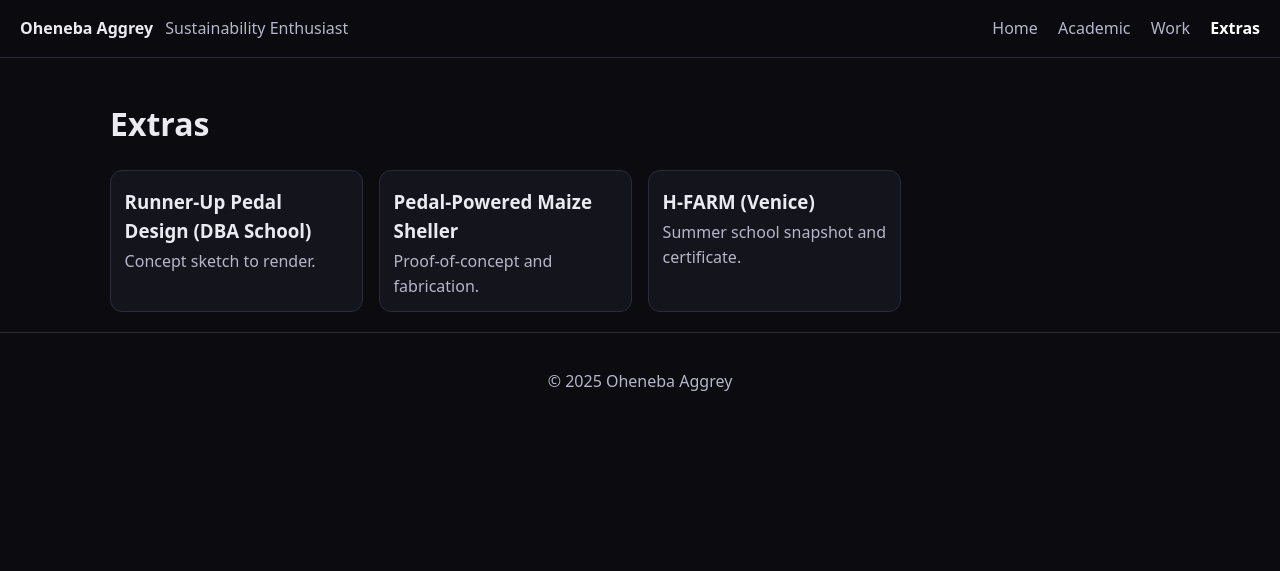
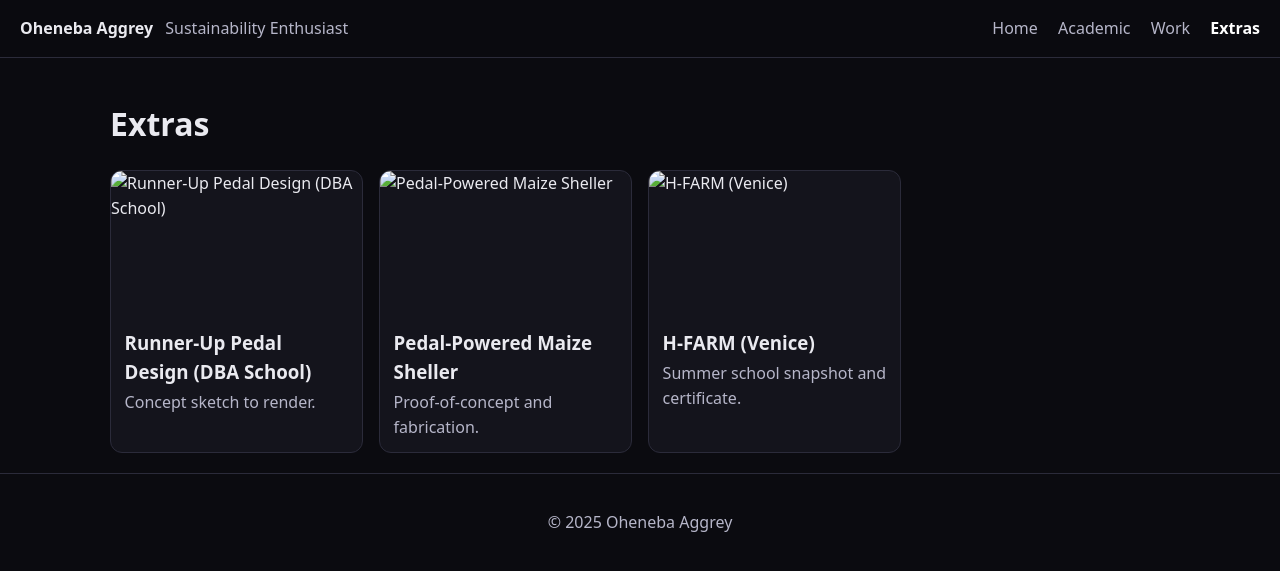
Before and after one commit to lecturenote/portfolio-jekyll-r2, a Jekyll site: the page built from categories/extras.md, in a window 1280 px wide. Shown: the top 571 px of the page. Built offline with Jekyll 4.4.1, drawn with Linux system fonts in a browser that asks for light colours.

Commit message:
Refactor thumbnail handling in category grid and add "About Me" section to homepage

```diff
--- a/_includes/category-grid.html
+++ b/_includes/category-grid.html
@@ -2,13 +2,39 @@
 <div class="grid cards">
   {% for p in items %}
     <a class="card" href="{{ p.url | relative_url }}">
-      {% capture thumb %}{{ p.thumbnail }}{% endcapture %}
-      {% if p.thumbnail_file and site.r2_base %}
-        {% capture thumb %}{{ site.r2_base }}/{{ p.thumbnail_file | uri_escape }}{% endcapture %}
-      {% elsif p.cover_file and site.r2_base %}
-        {% capture thumb %}{{ site.r2_base }}/{{ p.cover_file | uri_escape }}{% endcapture %}
-      {% endif %}
-      {% if thumb and thumb != '' %}<img src="{{ thumb }}" alt="{{ p.title }}" loading="lazy">{% endif %}
+      {%- assign thumb = nil -%}
+
+      {%- if p.thumbnail -%}
+        {%- assign thumb = p.thumbnail -%}
+      {%- endif -%}
+
+      {%- if thumb == nil and p.thumbnail_file and site.r2_base -%}
+        {%- capture thumb -%}{{ site.r2_base }}/{{ p.thumbnail_file | uri_escape }}{%- endcapture -%}
+      {%- endif -%}
+
+      {%- if thumb == nil and p.cover -%}
+        {%- assign thumb = p.cover -%}
+      {%- endif -%}
+
+      {%- if thumb == nil and p.cover_file and site.r2_base -%}
+        {%- capture thumb -%}{{ site.r2_base }}/{{ p.cover_file | uri_escape }}{%- endcapture -%}
+      {%- endif -%}
+
+      {%- if thumb == nil and p.gallery and p.gallery.size > 0 -%}
+        {%- assign g = p.gallery[0] -%}
+        {%- assign fc = g | slice: 0, 1 -%}
+        {%- if g contains '://' or fc == '/' -%}
+          {%- assign thumb = g -%}
+        {%- elsif site.r2_base -%}
+          {%- capture thumb -%}{{ site.r2_base }}/{{ g | uri_escape }}{%- endcapture -%}
+        {%- endif -%}
+      {%- endif -%}
+
+      {%- if thumb == nil and p.gallery_files and p.gallery_files.size > 0 and site.r2_base -%}
+        {%- capture thumb -%}{{ site.r2_base }}/{{ p.gallery_files[0] | uri_escape }}{%- endcapture -%}
+      {%- endif -%}
+
+      {% if thumb %}<img src="{{ thumb }}" alt="{{ p.title }}" loading="lazy">{% endif %}
       <div class="card-body">
         <h3>{{ p.title }}</h3>
         {% if p.summary %}<p>{{ p.summary }}</p>{% endif %}
```
Also changed, not shown: index.md (+18 -0 lines).
